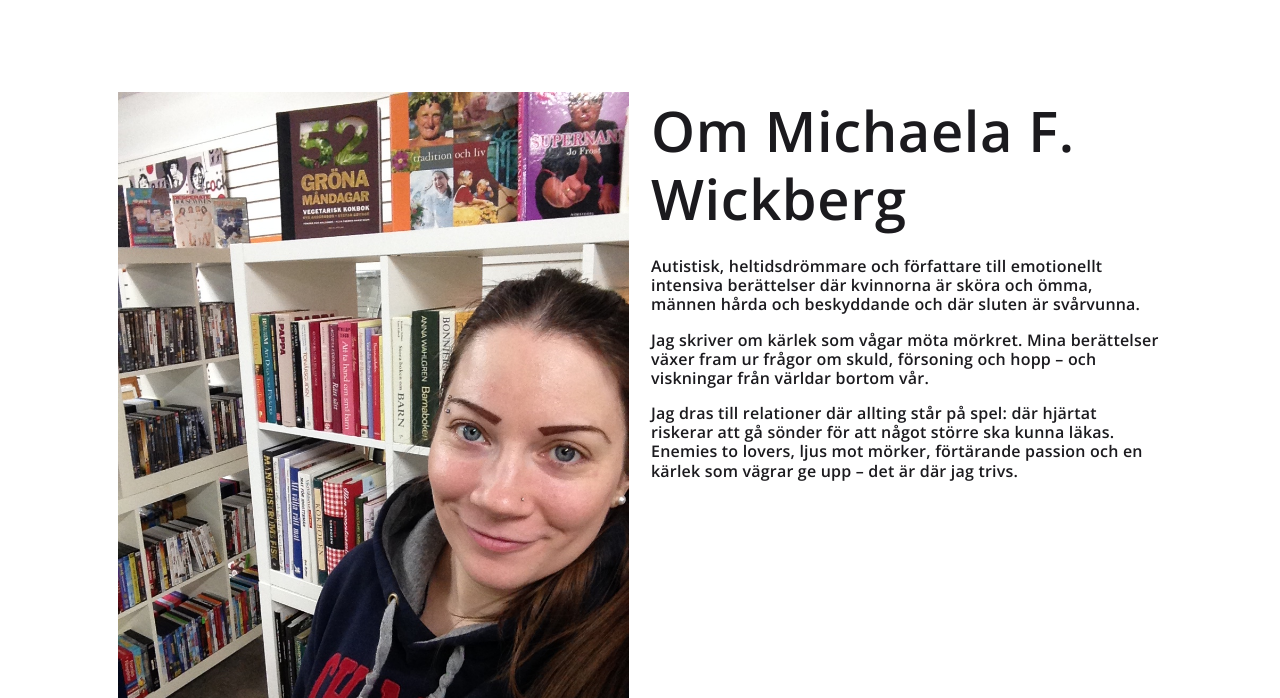
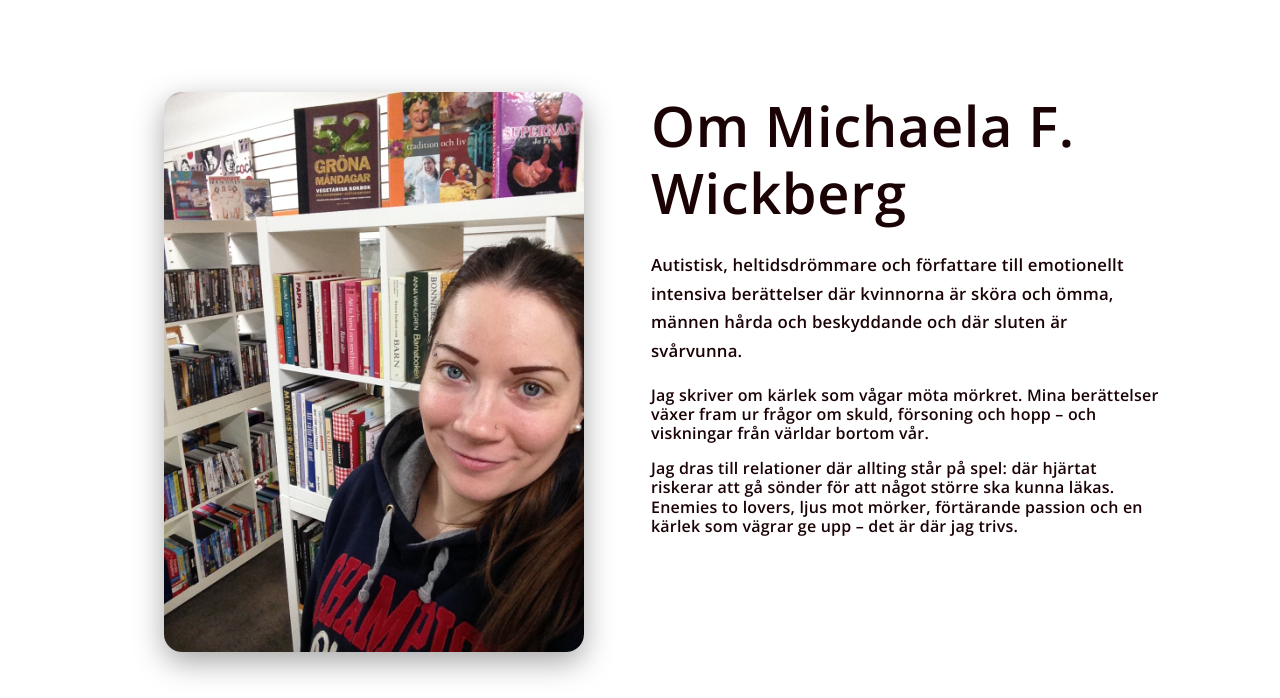
Before and after one commit to Michaela-writes/michaela-writes.github.io, a plain HTML site: page om.html in a window 1280 px wide. Shown: the part 102-800 px from the top of the page. Drawn offline with nearby package versions, Linux system fonts and the light colour scheme.

Commit message:
Update style.css

```diff
--- a/style.css
+++ b/style.css
@@ -459,3 +459,43 @@ input::placeholder{color:rgba(237,232,228,.65)}
   max-width: 700px;
   z-index: 5;
 }
+
+/* ===== Om-sidan / about-layout ===== */
+
+.about-section.white{
+  background:#FFFFFF;
+  color:#1A0205;
+}
+
+.about-photo-wrap{
+  display:flex;
+  justify-content:center;
+  align-items:flex-start;
+}
+
+.about-photo{
+  width:100%;
+  max-width:420px;
+  border-radius:18px;
+  box-shadow: var(--shadow);
+  object-fit:cover;
+}
+
+/* Textdelen */
+.about-text h1,
+.about-text h2{
+  margin-top:0;
+}
+
+.about-lead{
+  font-size:1.05em;
+  line-height:1.7;
+  margin-bottom:1.2em;
+}
+
+/* Lite extra luft på mobilen */
+@media (max-width: 859px){
+  .about-section .container{
+    gap:28px;
+  }
+}
```
